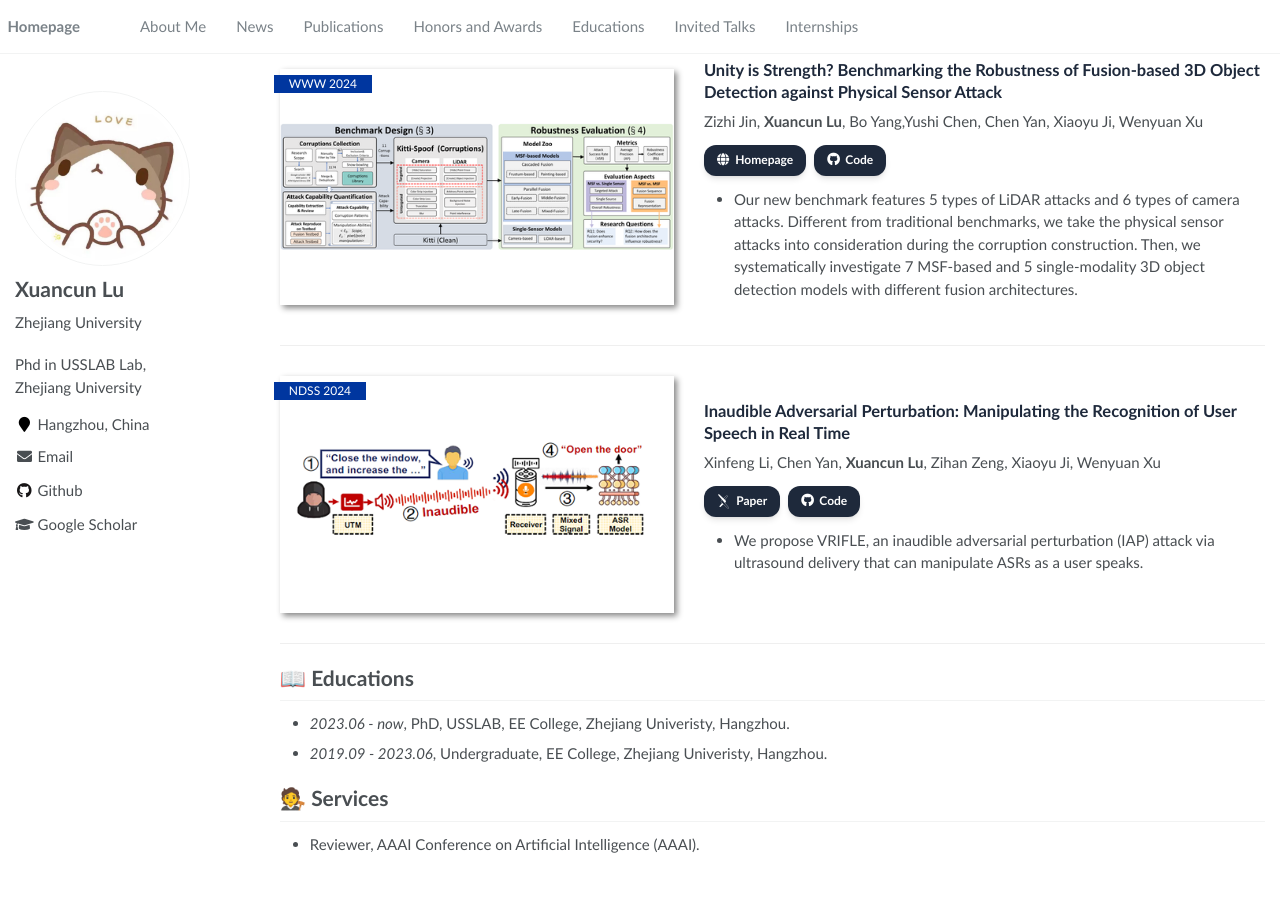
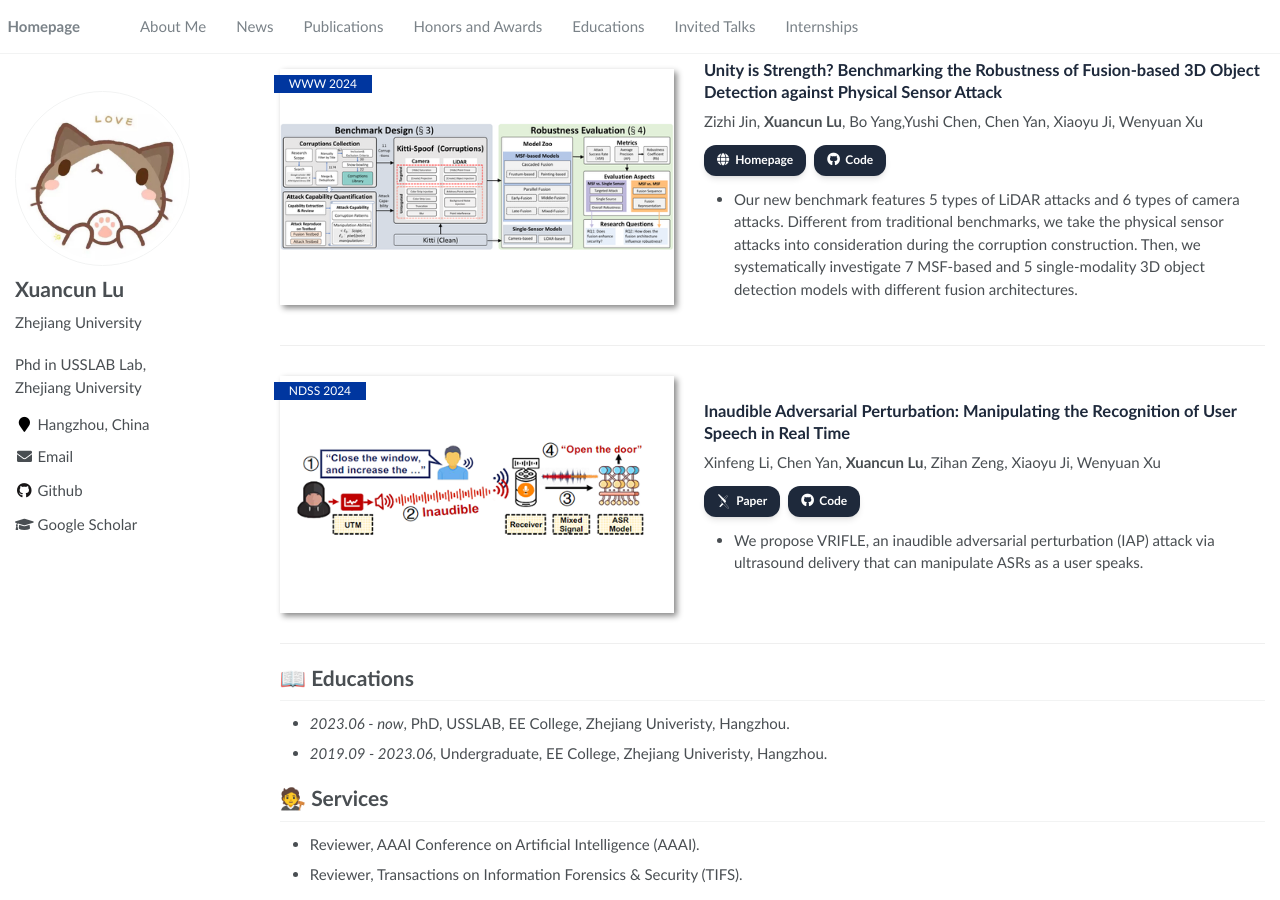
Before and after one commit to ZJUshine/ZJUshine.github.io, a Jekyll site: the page built from _pages/about.md, in a window 1280 px wide and 900 px high, scrolled down 2176 px. Built offline with Jekyll 4.4.1, drawn with Linux system fonts in a browser that asks for light colours; some web fonts are replaced; before the commit the page ends 3046 px from its top, so only the background shows below that.

Commit message:
在关于页面添加对《信息取证与安全交易》的审稿人信息，更新服务列表。

```diff
--- a/_pages/about.md
+++ b/_pages/about.md
@@ -147,6 +147,7 @@ Xinfeng Li, Chen Yan, **Xuancun Lu**, Zihan Zeng, Xiaoyu Ji, Wenyuan Xu
 
 # 🧑‍⚖️ Services
 - Reviewer, AAAI Conference on Artificial Intelligence (AAAI).
+- Reviewer, Transactions on Information Forensics & Security (TIFS).
 
 <!-- # 🎖 Honors and Awards -->
 <!-- - *2021.10* Lorem ipsum dolor sit amet, consectetur adipiscing elit. Vivamus ornare aliquet ipsum, ac tempus justo dapibus sit amet.  -->
```
